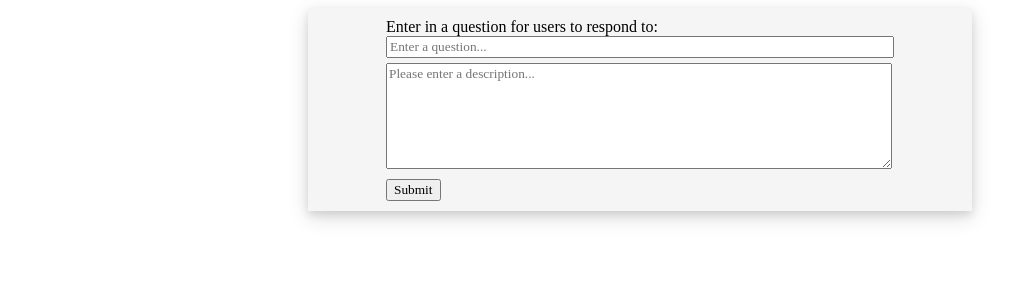
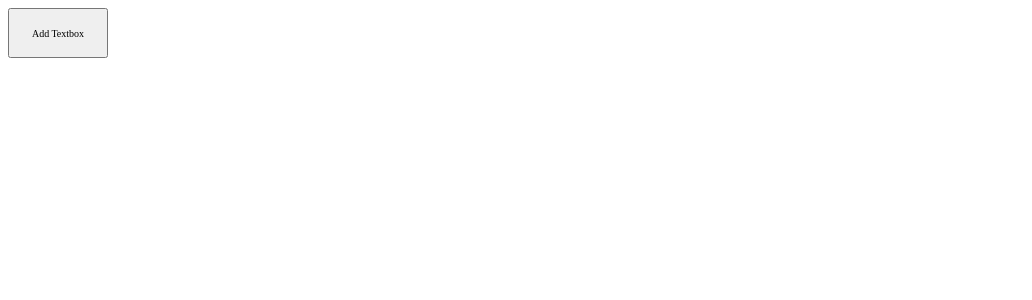
Before and after one commit to eric-zhou2001/KForms, a React (Create React App) app in the folder kforms_react/: page / in a window 1280 px wide. Shown: the top 300 px of the page, without its empty margins (0-1032 px from the left). Built offline with nearby package versions, Linux system fonts and the light colour scheme; a web font is replaced by a local one.

Commit message:
almost finalized textboxes, need to implement delete

```diff
--- a/kforms_react/src/App.js
+++ b/kforms_react/src/App.js
@@ -1,10 +1,38 @@
 import React, { Component } from 'react';
 import Textbox from "./components/Textbox";
+import "./components/App.css";
 
-var counter = 0;
 class App extends Component {
+    constructor(props) {
+        super(props);
+        this.state = {
+            counter: 0,
+            components: []
+        }
+    }
+
+    addTextbox = (event) => {
+        this.setState({
+            counter: ++this.state.counter,
+            components: this.state.components.concat(
+                <Textbox id={this.state} />
+            )
+        });
+    }
+
     render() {
-        return <Textbox id = { ++counter }/>
+        return (
+        <div className={"App"}>
+            {this.state.components}
+            <div className="componentBtns">
+                <button
+                    className="addCmptBtn addTextbox"
+                    onClick={this.addTextbox}
+                >
+                    Add Textbox
+                </button>
+            </div>
+        </div>)
     }
 }
 
--- /dev/null
+++ b/kforms_react/src/components/App.css
@@ -0,0 +1,9 @@
+button {
+    width: 100px;
+    height: 50px;
+    font-size: 10px;
+}
+
+button:hover {
+    cursor:pointer;
+}
--- a/kforms_react/src/components/Textbox.css
+++ b/kforms_react/src/components/Textbox.css
@@ -3,22 +3,18 @@
 
 * {
     font-family: Castoro;
+    margin-bottom: 10px;
 }
 
 .center-container {
     display:flex;
     justify-content: center;
-    margin-left:300px;
+    margin-left: 300px;
     margin-right: 300px;
-    margin:0 300px 0 300px;
     padding-top:10px;
     padding-bottom: 10px;
     box-shadow: 0 4px 8px 0 rgba(0, 0, 0, 0.1), 0 6px 20px 0 rgba(0, 0, 0, 0.14);
     background-color:#F5F5F5;
-}
-
-.submitBtn {
-    margin-top:10px;
 }
 
 .textbox-label,
@@ -34,5 +30,15 @@
 .textbox {
     margin-top: 5px;
     width: 500px;
-    height: 100px;
+    height: 50px;
 }
+
+.textbox:focus,
+.textbox-question:focus {
+    color: black;
+}
+
+.textbox,
+.textbox-question {
+    color: #787878;
+}
--- a/kforms_react/src/components/Textbox.js
+++ b/kforms_react/src/components/Textbox.js
@@ -57,12 +57,6 @@ class Textbox extends Component {
                         onChange = {this.saveContent}
                         placeholder={"Please enter a description..."}
                     ></textarea>
-                    <button
-                        class={"submitBtn"}
-                        type={"submit"}
-                    >
-                        Submit
-                    </button>
                 </form>
             </div>
         );
@@ -70,3 +64,7 @@ class Textbox extends Component {
 }
 
 export default Textbox;
+
+/**
+ * Figure out how to delete these things, how to deal with id changes?
+ */
```
Also changed, not shown: 1 other file (tests, documents, lock files or other folders).
